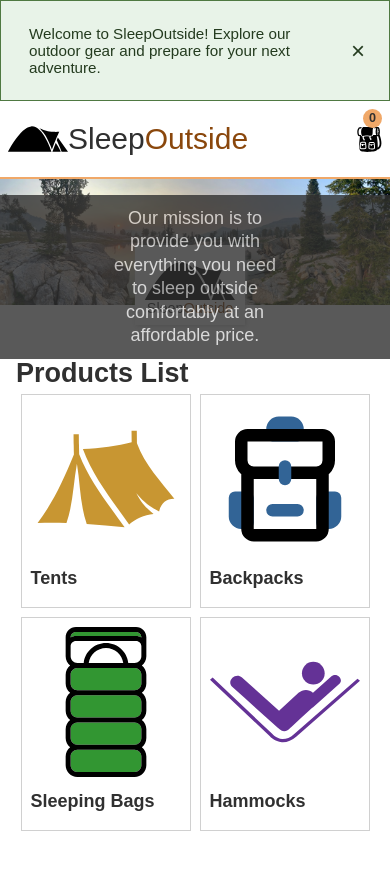
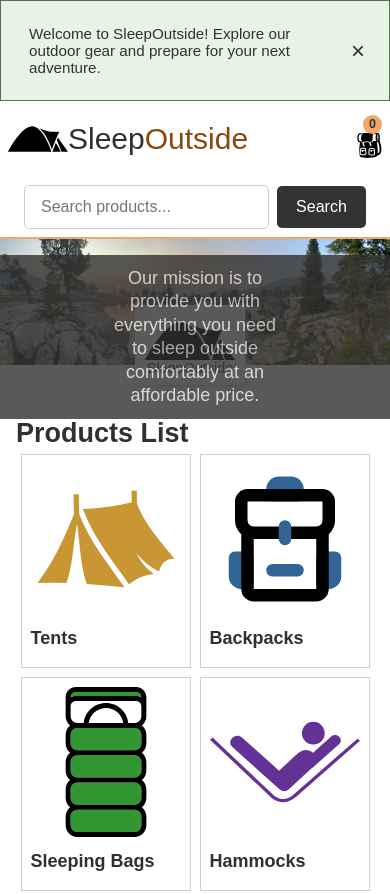
Before and after one commit to brunocelada/wdd330-sleepoutside, a website built with Vite: page src/index.html in a window 390 px wide. Shown: the top 894 px of the page. Built offline with nearby package versions, Linux system fonts and the light colour scheme; no server answers.

Commit message:
Add product search

```diff
--- a/src/css/style.css
+++ b/src/css/style.css
@@ -567,3 +567,73 @@ footer {
 .product-image-option:hover {
   border-color: #000;
 }
+
+/* PRODUCT SEARCH */
+
+.search-form {
+  display: flex;
+  align-items: center;
+  gap: 0.5rem;
+  margin: 1rem auto;
+  max-width: 600px;
+  padding: 0 1rem;
+}
+
+.search-form input {
+  flex: 1;
+  padding: 0.75rem 1rem;
+  border: 1px solid #ccc;
+  border-radius: 5px;
+  font-size: 1rem;
+}
+
+.search-form button {
+  padding: 0.75rem 1.2rem;
+  border: none;
+  border-radius: 5px;
+  background-color: #333;
+  color: white;
+  font-size: 1rem;
+  cursor: pointer;
+}
+
+.search-form button:hover {
+  opacity: 0.85;
+}
+
+.visually-hidden {
+  position: absolute;
+  width: 1px;
+  height: 1px;
+  padding: 0;
+  margin: -1px;
+  overflow: hidden;
+  clip: rect(0, 0, 0, 0);
+  white-space: nowrap;
+  border: 0;
+}
+
+#main-header {
+  display: flex;
+  align-items: center;
+  justify-content: space-between;
+  gap: 1rem;
+  flex-wrap: wrap;
+}
+
+.search-form {
+  flex: 1;
+  margin: 0;
+}
+
+@media screen and (max-width: 600px) {
+  .search-form {
+    order: 3;
+    flex-basis: 100%;
+    width: 100%;
+  }
+
+  .search-form input {
+    min-width: 0;
+  }
+}
--- a/src/public/partials/header.html
+++ b/src/public/partials/header.html
@@ -2,6 +2,19 @@
   <img src="/images/noun_Tent_2517.svg" alt="tent image for logo" />
   <a href="/"> Sleep<span class="highlight">Outside</span></a>
 </div>
+
+<form class="search-form" action="/search/index.html" method="GET">
+  <label for="search-input" class="visually-hidden">Search for a product</label>
+  <input
+    type="search"
+    id="search-input"
+    name="query"
+    placeholder="Search products..."
+    required
+  />
+  <button type="submit">Search</button>
+</form>
+
 <div class="cart">
   <a href="/cart/index.html">
     <svg xmlns="http://www.w3.org/2000/svg" viewBox="0 0 100 100">
```
Also changed, not shown: src/js/search.js (added, +19 -0 lines), src/search/index.html (added, +22 -0 lines).
